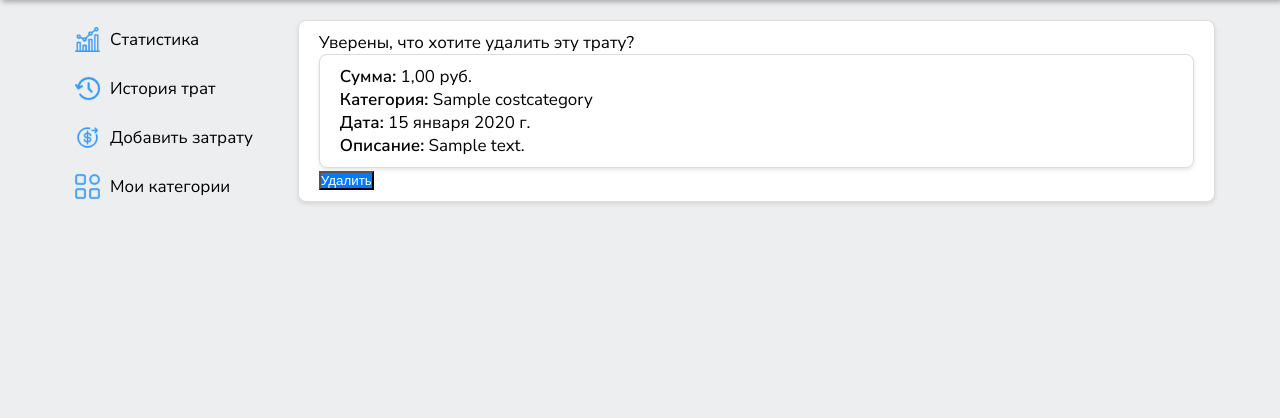
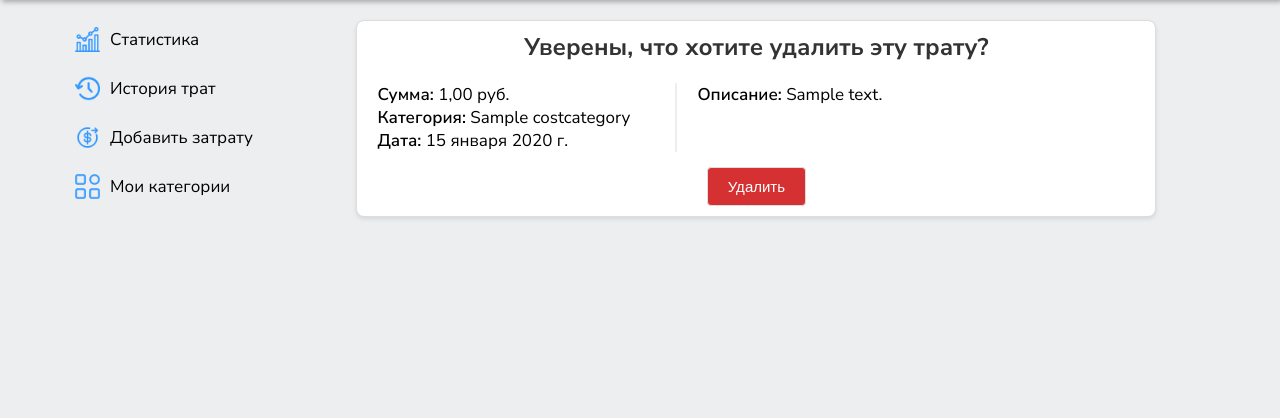
Before and after one commit to buzzakka/Cost_Calculation, a Django app: page /costs/delete-cost/1/ in a window 1280 px wide. Shown: the part 56-474 px from the top of the page. Run offline with Django 5.2, Linux system fonts and the light colour scheme; a user stored in the database is signed in; tables that the repository leaves empty hold one stand-in row (values such as "Sample post"); parts of the project's set-up code (start-up, migrations or seed data) failed here and were passed over.

Commit message:
Все шаблоны переделаны под общий стиль

```diff
--- a/costs/static/costs/css/style.css
+++ b/costs/static/costs/css/style.css
@@ -163,6 +163,16 @@ header .container {
     margin-bottom: 10px;
 }
 
+.cost {
+    display: flex;
+}
+
+.cost__left {
+    width: 300px;
+    border-right: 2px solid #EDEEF0;
+    margin-right: 20px;
+}
+
 .cost-block {
     margin-bottom: 15px;
     display: flex;
@@ -308,3 +318,19 @@ button:hover {
     font-weight: lighter;
     margin-bottom: 10px;
 }
+
+.confirm-delete-form {
+    min-width: 800px;
+}
+
+.confirm-delete-form .button {
+    margin-top: 15px;
+}
+
+.delete-button {
+    background-color: #D53032;
+}
+
+.delete-button:hover {
+    background-color: #B32821;
+}
--- a/templates/costs/categories_list.html
+++ b/templates/costs/categories_list.html
@@ -14,7 +14,7 @@
                     <img src="{% static 'costs/img/icons/change.png' %}" alt="Изменить" title="Изменить" class="change-button">
                 </a>
                 <a href="{% url 'costs:delete_category' category.id %}">
-                    <img src="{% static 'costs/img/icons/delete.png' %}" alt="Удалить" title="Удалить" class="delete-button">
+                    <img src="{% static 'costs/img/icons/delete.png' %}" alt="Удалить" title="Удалить" class="delete">
                 </a>
             </div>
         {% else %}
--- a/templates/costs/category_confirm_delete.html
+++ b/templates/costs/category_confirm_delete.html
@@ -1,12 +1,12 @@
 {% extends 'base.html' %}
 
 {% block content %}
-<div class="block">
+<div class="block form-block confirm-delete-form">
     <form method="post">
         {% csrf_token %}
-        <p>Уверены, что хотите удалить категорию "{{ object }}"? Вместе с ней удалятся все затраты с этой категорией.</p>
+        <p>Уверены, что хотите удалить категорию <strong>"{{ object }}"</strong>? Вместе с ней удалятся все затраты с этой категорией.</p>
         {{ form }}
-        <button type="submit" class="button">Удалить</button>
+        <button type="submit" class="button delete-button">Удалить</button>
     </form>
 </div>
 {% endblock %}
--- a/templates/costs/cost_confirm_delete.html
+++ b/templates/costs/cost_confirm_delete.html
@@ -1,11 +1,11 @@
 {% extends 'base.html' %}
 
 {% block content %}
+<div class="block costs-form-block form-block confirm-delete-form">
     <form method="post">
         {% csrf_token %}
-    <div class="block">
-        <p>Уверены, что хотите удалить эту трату?</p>
-        <div class="block cost">
+            <h1>Уверены, что хотите удалить эту трату?</h1>
+            <div class="cost">
                 <div class="cost__left">
                     <p class="cost-value"><span class="cost-title">Сумма:</span> {{ cost.value }} руб. </p>
                     <p class="cost-category"><span class="cost-title">Категория:</span> {{ cost.category }} </p>
@@ -15,8 +15,8 @@
                     <p class="cost-description__text"><span class="cost-title">Описание:</span> {{ cost.description|default:'Описание отсутсвует' }} </p>
                 </div>
             </div>
-        {{ form }}
-        <button type="submit" class="button">Удалить</button>
+            <button type="submit" class="button delete-button">Удалить</button>
+
+    </form>
 </div>
-</form>
 {% endblock %}
--- a/templates/costs/costs_history.html
+++ b/templates/costs/costs_history.html
@@ -26,7 +26,7 @@
                                         <img src="{% static 'costs/img/icons/change.png' %}" alt="Изменить" title="Изменить" class="change-button">
                                     </a>
                                     <a href="{% url 'costs:delete_cost' cost.id %}">
-                                        <img src="{% static 'costs/img/icons/delete.png' %}" alt="Удалить" title="Удалить" class="delete-button">
+                                        <img src="{% static 'costs/img/icons/delete.png' %}" alt="Удалить" title="Удалить" class="delete">
                                     </a>
                                 </div>
                             </div>
```
Lines whose indentation alone changed are shown as unchanged.
